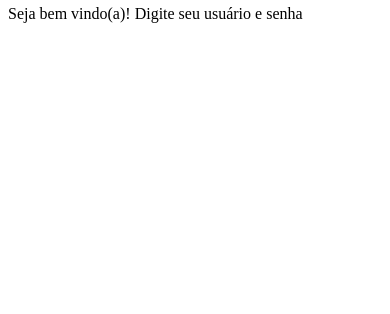
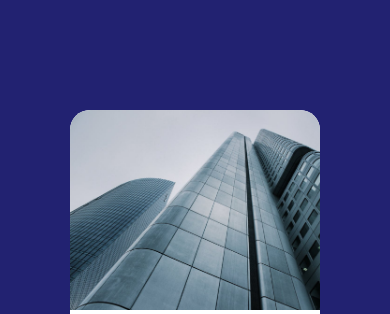
Before and after one commit to leodonar/projeto-login, a plain HTML site: page index.html in a window 390 px wide. Shown: the part 62-376 px from the top of the page. Drawn offline with Linux system fonts and the light colour scheme.

Commit message:
estilo responsivo projeto login

```diff
--- a/estilos/style.css
+++ b/estilos/style.css
@@ -1 +1,42 @@
 @charset "UTF-8";
+
+*{
+    font-family: system-ui, -apple-system, BlinkMacSystemFont, 'Segoe UI', Roboto, Oxygen, Ubuntu, Cantarell, 'Open Sans', 'Helvetica Neue', sans-serif;
+    padding: 0px;
+    margin: 0px;
+    box-sizing: border-box;
+}
+body, html{
+    background-color: #222271;
+    height: 100vh;
+    width: 100vw;
+}
+main{
+    position: relative;
+    height: 100vh;
+    width: 100vw;
+}
+section#login{
+    position: absolute;
+    top: 50%;
+    left: 50%;
+    transform: translate(-50%, -50%);
+    overflow: hidden; /*td q ta fora da div, esconde*/
+
+    background-color: white;
+    width: 250px;
+    height: 500px;
+    border-radius: 20px;
+    box-shadow: 0px 0px rgba(0, 0, 0, 0.371);
+
+}
+section#login > div#imagem{
+    background: #222271 url(../imagens/pexels-pixabay-273209.jpg);
+    background-size: cover;
+    background-position: left bottom;
+    height: 200px;
+}
+section#login > div#formulario{
+    padding: 10px;
+    display: block;
+}
--- a/index.html
+++ b/index.html
@@ -15,7 +15,7 @@
             <div id="formulario">
                 <h1>Login</h1>
                 <p>Seja bem vindo(a)! Digite seu usuário e senha</p>
-                <form action="" method="post">
+                <form action="login.php" method="post">
 
                 </form>
 
```
